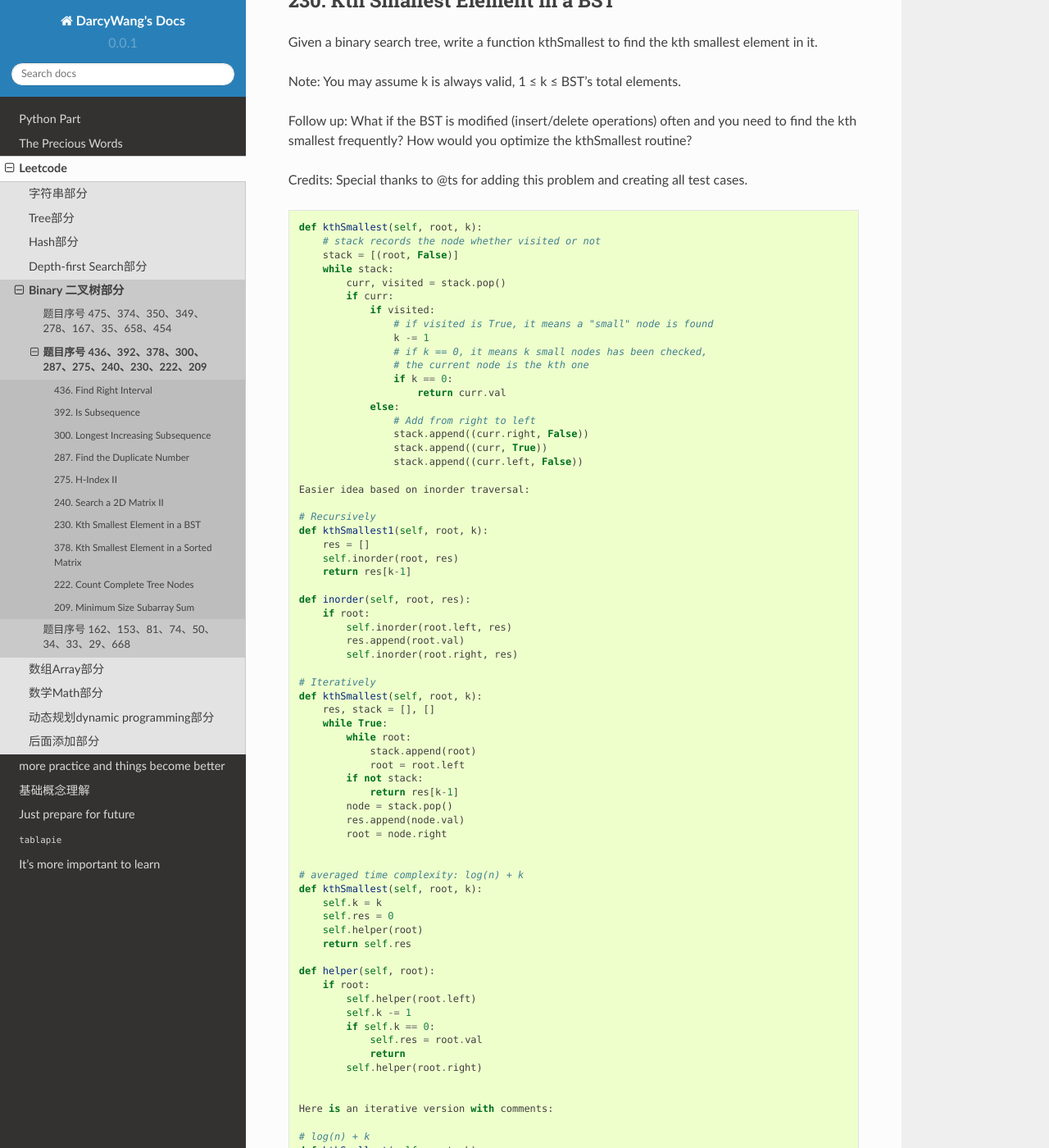
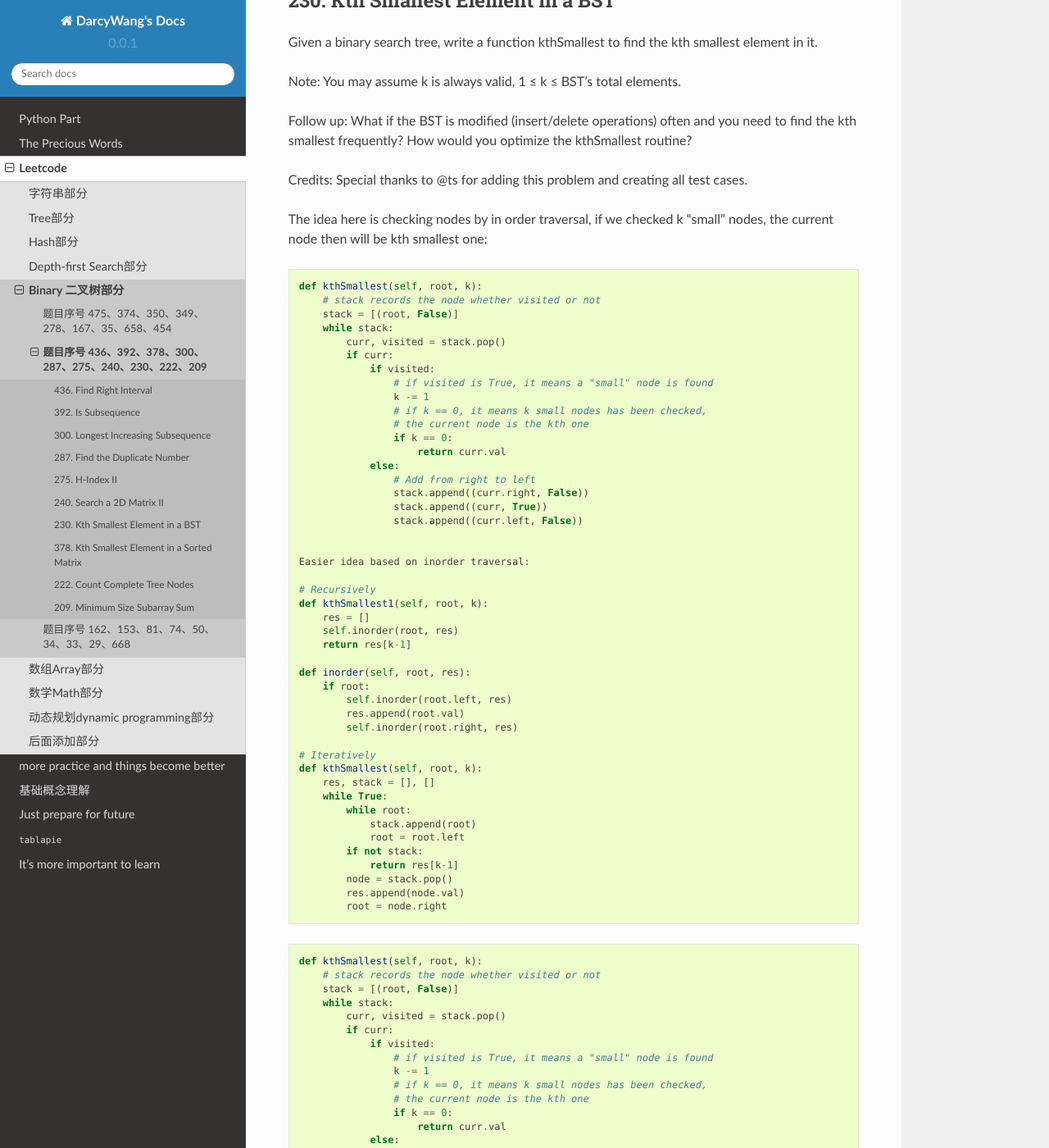
Before and after one commit to darcyWang/tianbao, a Sphinx documentation site: the page built from source/leetcode/binary/parttwo.rst, in a window 1280 px wide and 1400 px high, scrolled down 3252 px. Shown: the whole window at 82% size. Built offline with Sphinx 7.4.7 and the Read the Docs theme 2.0.0, drawn with Linux system fonts in a browser that asks for light colours.

Commit message:
Initial commit

```diff
--- a/source/leetcode/binary/parttwo.rst
+++ b/source/leetcode/binary/parttwo.rst
@@ -159,6 +159,56 @@
 Credits:
 Special thanks to @ts for adding this problem and creating all test cases.
 
+The idea here is checking nodes by in order traversal, if we checked k "small" nodes, the current node then will be kth smallest one:
+
+.. code-block:: python
+
+    def kthSmallest(self, root, k):
+        # stack records the node whether visited or not
+        stack = [(root, False)]
+        while stack:
+            curr, visited = stack.pop()
+            if curr:
+                if visited:
+                    # if visited is True, it means a "small" node is found
+                    k -= 1
+                    # if k == 0, it means k small nodes has been checked,
+                    # the current node is the kth one
+                    if k == 0:
+                        return curr.val
+                else:
+                    # Add from right to left
+                    stack.append((curr.right, False))
+                    stack.append((curr, True))
+                    stack.append((curr.left, False))
+
+
+    Easier idea based on inorder traversal:
+
+    # Recursively
+    def kthSmallest1(self, root, k):
+        res = []
+        self.inorder(root, res)
+        return res[k-1]
+
+    def inorder(self, root, res):
+        if root:
+            self.inorder(root.left, res)
+            res.append(root.val)
+            self.inorder(root.right, res)
+
+    # Iteratively
+    def kthSmallest(self, root, k):
+        res, stack = [], []
+        while True:
+            while root:
+                stack.append(root)
+                root = root.left
+            if not stack:
+                return res[k-1]
+            node = stack.pop()
+            res.append(node.val)
+            root = node.right
 
 .. code-block:: python
 
```
Also changed, not shown: source/leetcode/tree/partthree.rst (+46 -0 lines).
